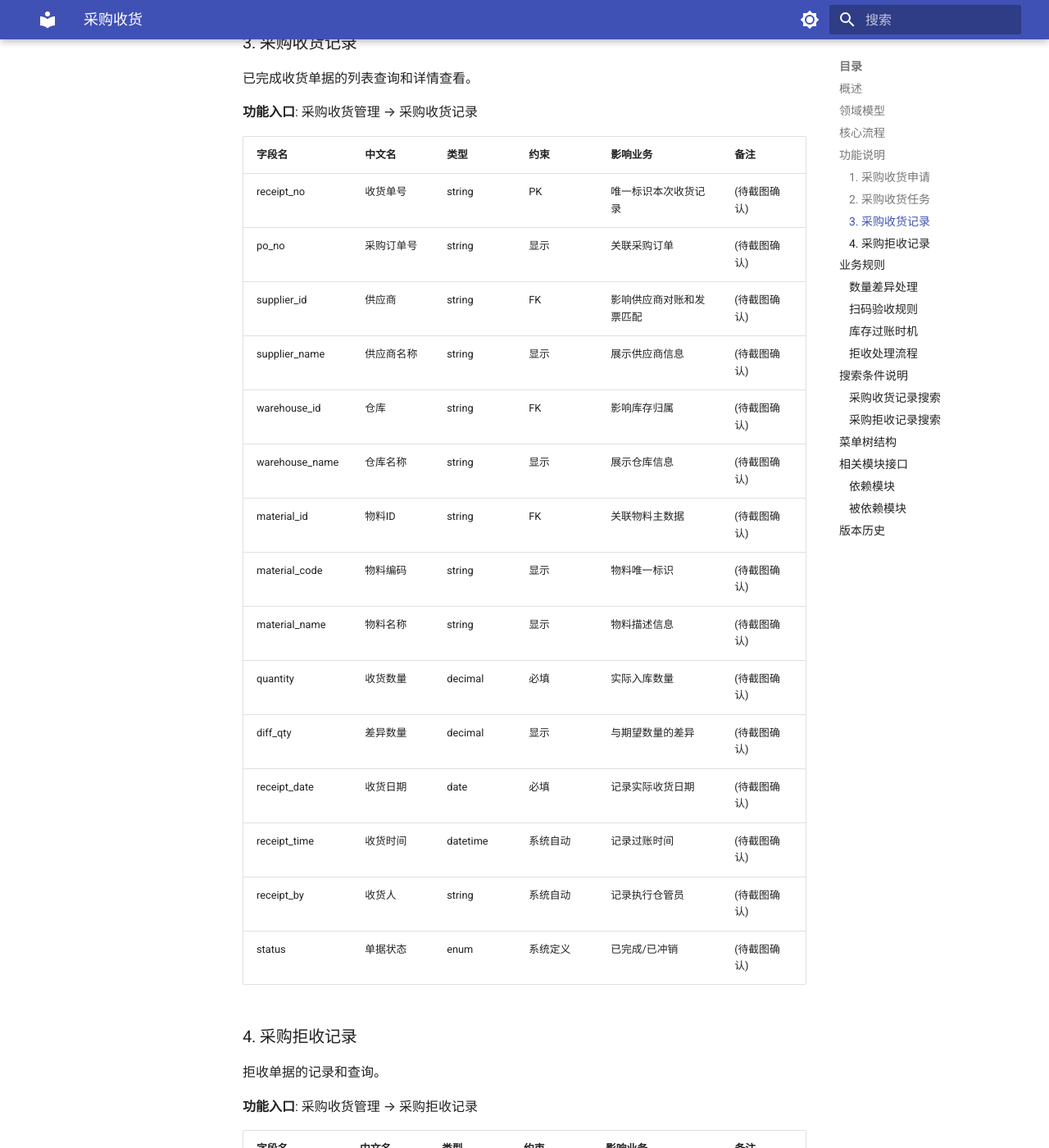
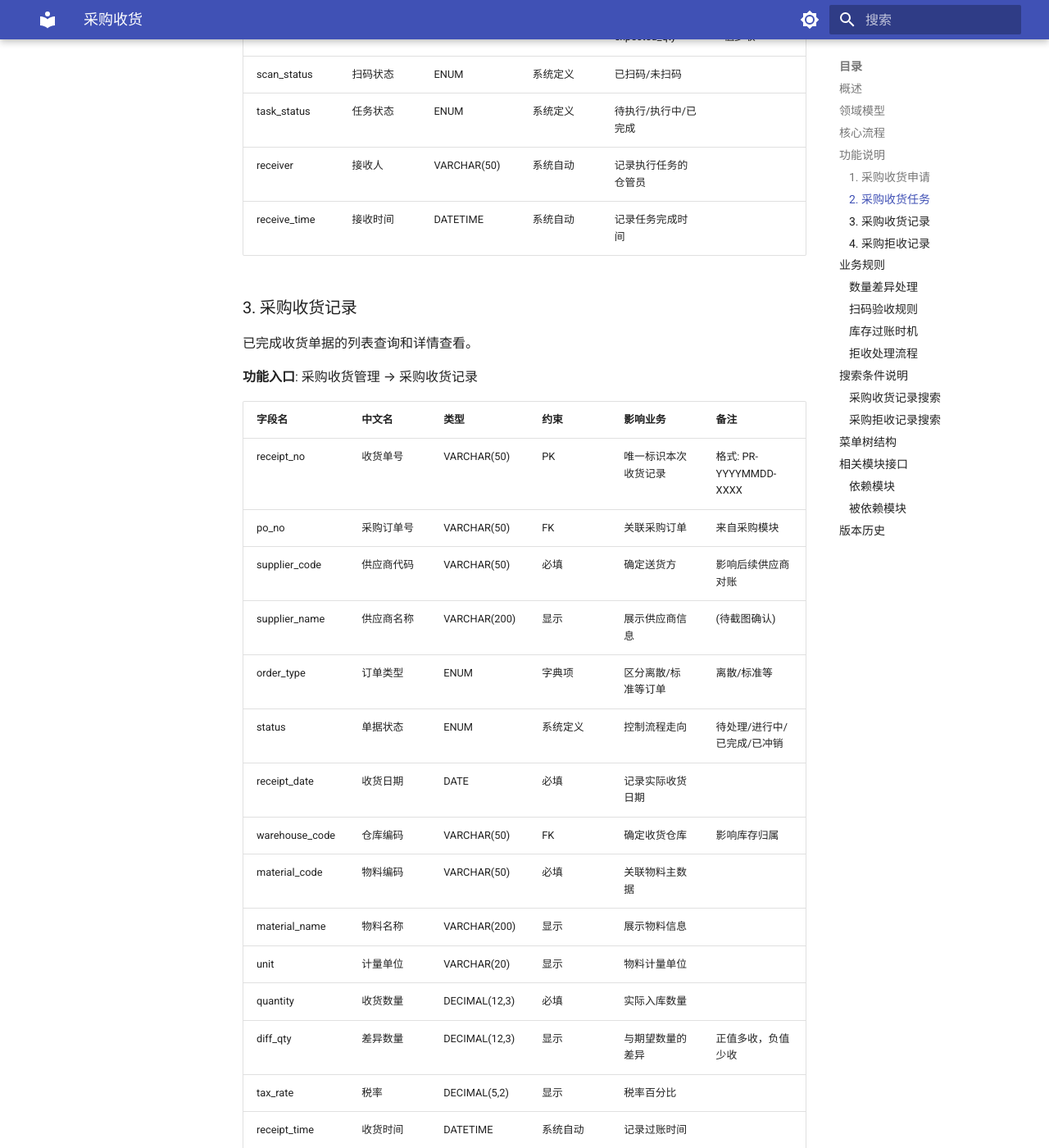
Before and after one commit to jiargcn/MomProductDocument, an MkDocs documentation site: the page built from docs/05-WMS-库房管理/03-采购收货/index.md, in a window 1280 px wide and 1400 px high, scrolled down 4982 px. Shown: the whole window at 82% size. Built offline with MkDocs 1.6.1 and Material for MkDocs 9.7.7, drawn with Linux system fonts in a browser that asks for light colours; some of the changed text lies outside the part shown.

Commit message:
feat(WMS): 更新采购收货字段，基于实测环境数据

```diff
--- a/docs/05-WMS-库房管理/03-采购收货/index.md
+++ b/docs/05-WMS-库房管理/03-采购收货/index.md
@@ -160,15 +160,19 @@
 
 | 字段名 | 中文名 | 类型 | 约束 | 影响业务 | 备注 |
 |--------|--------|------|------|----------|------|
-| request_no | 申请单号 | string | 系统自动生成 | 用于唯一标识本次收货申请 | 格式: PR-YYYYMMDD-XXXX |
-| po_no | 采购订单号 | string | 必填, FK | 关联采购订单，获取供应商/物料信息 | (待截图确认) |
-| supplier_id | 供应商 | string | 必填, FK | 确定送货方，影响后续供应商对账 | (待截图确认) |
-| warehouse_id | 仓库 | string | 必填, FK | 确定收货仓库，影响库存归属 | (待截图确认) |
-| expected_date | 预计到货日期 | date | 必填 | 用于提前备货和任务调度 | (待截图确认) |
-| material_list | 物料明细 | array | 至少一条 | 明确本次收货的物料清单 | (待截图确认) |
-| status | 申请单状态 | enum | 系统定义 | 控制流程走向: 待审批/已审批/已取消 | (待截图确认) |
-| creator | 创建人 | string | 系统自动 | 记录操作人员 | (待截图确认) |
-| create_time | 创建时间 | datetime | 系统自动 | 记录创建时间戳 | (待截图确认) |
+| request_no | 申请单号 | VARCHAR(50) | 系统自动生成 | 用于唯一标识本次收货申请 | 格式: PR-YYYYMMDD-XXXX |
+| po_no | 采购订单号 | VARCHAR(50) | 必填, FK | 关联采购订单，获取供应商/物料信息 | 来源采购模块 |
+| supplier_code | 供应商代码 | VARCHAR(50) | 必填 | 确定送货方，影响后续供应商对账 | 来自供应商主数据 |
+| order_type | 订单类型 | ENUM | 字典项 | 区分离散/标准采购等 | 离散/标准采购 |
+| material_code | 物料编码 | VARCHAR(50) | 必填 | 关联物料主数据 | |
+| material_name | 物料名称 | VARCHAR(200) | 显示 | 展示物料信息 | |
+| unit | 计量单位 | VARCHAR(20) | 显示 | 物料计量单位 | |
+| order_qty | 订单数量 | DECIMAL(12,3) | 必填 | 采购订单中的订购数量 | |
+| expected_date | 预计到货日期 | DATE | 必填 | 用于提前备货和任务调度 | |
+| status | 申请单状态 | ENUM | 系统定义 | 控制流程走向: 待审批/已审批/已取消 | |
+| tax_rate | 税率 | DECIMAL(5,2) | 显示 | 税率百分比 | |
+| creator | 创建人 | VARCHAR(50) | 系统自动 | 记录操作人员 | |
+| create_time | 创建时间 | DATETIME | 系统自动 | 记录创建时间戳 | |
 
 ### 2. 采购收货任务
 
@@ -178,17 +182,21 @@
 
 | 字段名 | 中文名 | 类型 | 约束 | 影响业务 | 备注 |
 |--------|--------|------|------|----------|------|
-| task_id | 任务ID | string | PK | 唯一标识一个收货任务 | (待截图确认) |
-| request_no | 申请单号 | string | 显示 | 关联申请单信息 | (待截图确认) |
-| material_code | 物料编码 | string | 扫码获取 | 扫码枪扫描获取 | (待截图确认) |
-| material_name | 物料名称 | string | 显示 | 展示物料信息 | (待截图确认) |
-| expected_qty | 期望数量 | decimal | 来自订单 | 采购订单中的订购数量 | (待截图确认) |
-| received_qty | 实收数量 | decimal | 必填 | 仓管员实际清点数量 | (待截图确认) |
-| diff_qty | 差异数量 | decimal | 计算字段 | received_qty - expected_qty | (待截图确认) |
-| scan_status | 扫码状态 | enum | 系统定义 | 已扫码/未扫码 | (待截图确认) |
-| task_status | 任务状态 | enum | 系统定义 | 待执行/执行中/已完成 | (待截图确认) |
-| receiver | 接收人 | string | 系统自动 | 记录执行任务的仓管员 | (待截图确认) |
-| receive_time | 接收时间 | datetime | 系统自动 | 记录任务完成时间 | (待截图确认) |
+| task_id | 任务ID | VARCHAR(50) | PK | 唯一标识一个收货任务 | |
+| request_no | 申请单号 | VARCHAR(50) | FK | 关联申请单信息 | |
+| po_no | 采购订单号 | VARCHAR(50) | 显示 | 关联采购订单 | |
+| supplier_code | 供应商代码 | VARCHAR(50) | 显示 | 展示供应商信息 | |
+| material_code | 物料编码 | VARCHAR(50) | 扫码获取 | 扫码枪扫描获取 | |
+| material_name | 物料名称 | VARCHAR(200) | 显示 | 展示物料信息 | |
+| unit | 计量单位 | VARCHAR(20) | 显示 | 物料计量单位 | |
+| order_qty | 订单数量 | DECIMAL(12,3) | 来自订单 | 采购订单中的订购数量 | |
+| expected_qty | 期望数量 | DECIMAL(12,3) | 计算 | order_qty - 已收货数量 | |
+| received_qty | 实收数量 | DECIMAL(12,3) | 必填 | 仓管员实际清点数量 | |
+| diff_qty | 差异数量 | DECIMAL(12,3) | 计算字段 | received_qty - expected_qty | 正值多收，负值少收 |
+| scan_status | 扫码状态 | ENUM | 系统定义 | 已扫码/未扫码 | |
+| task_status | 任务状态 | ENUM | 系统定义 | 待执行/执行中/已完成 | |
+| receiver | 接收人 | VARCHAR(50) | 系统自动 | 记录执行任务的仓管员 | |
+| receive_time | 接收时间 | DATETIME | 系统自动 | 记录任务完成时间 | |
 
 ### 3. 采购收货记录
 
@@ -198,21 +206,22 @@
 
 | 字段名 | 中文名 | 类型 | 约束 | 影响业务 | 备注 |
 |--------|--------|------|------|----------|------|
-| receipt_no | 收货单号 | string | PK | 唯一标识本次收货记录 | (待截图确认) |
-| po_no | 采购订单号 | string | 显示 | 关联采购订单 | (待截图确认) |
-| supplier_id | 供应商 | string | FK | 影响供应商对账和发票匹配 | (待截图确认) |
-| supplier_name | 供应商名称 | string | 显示 | 展示供应商信息 | (待截图确认) |
-| warehouse_id | 仓库 | string | FK | 影响库存归属 | (待截图确认) |
-| warehouse_name | 仓库名称 | string | 显示 | 展示仓库信息 | (待截图确认) |
-| material_id | 物料ID | string | FK | 关联物料主数据 | (待截图确认) |
-| material_code | 物料编码 | string | 显示 | 物料唯一标识 | (待截图确认) |
-| material_name | 物料名称 | string | 显示 | 物料描述信息 | (待截图确认) |
-| quantity | 收货数量 | decimal | 必填 | 实际入库数量 | (待截图确认) |
-| diff_qty | 差异数量 | decimal | 显示 | 与期望数量的差异 | (待截图确认) |
-| receipt_date | 收货日期 | date | 必填 | 记录实际收货日期 | (待截图确认) |
-| receipt_time | 收货时间 | datetime | 系统自动 | 记录过账时间 | (待截图确认) |
-| receipt_by | 收货人 | string | 系统自动 | 记录执行仓管员 | (待截图确认) |
-| status | 单据状态 | enum | 系统定义 | 已完成/已冲销 | (待截图确认) |
+| receipt_no | 收货单号 | VARCHAR(50) | PK | 唯一标识本次收货记录 | 格式: PR-YYYYMMDD-XXXX |
+| po_no | 采购订单号 | VARCHAR(50) | FK | 关联采购订单 | 来自采购模块 |
+| supplier_code | 供应商代码 | VARCHAR(50) | 必填 | 确定送货方 | 影响后续供应商对账 |
+| supplier_name | 供应商名称 | VARCHAR(200) | 显示 | 展示供应商信息 | (待截图确认) |
+| order_type | 订单类型 | ENUM | 字典项 | 区分离散/标准等订单 | 离散/标准等 |
+| status | 单据状态 | ENUM | 系统定义 | 控制流程走向 | 待处理/进行中/已完成/已冲销 |
+| receipt_date | 收货日期 | DATE | 必填 | 记录实际收货日期 | |
+| warehouse_code | 仓库编码 | VARCHAR(50) | FK | 确定收货仓库 | 影响库存归属 |
+| material_code | 物料编码 | VARCHAR(50) | 必填 | 关联物料主数据 | |
+| material_name | 物料名称 | VARCHAR(200) | 显示 | 展示物料信息 | |
+| unit | 计量单位 | VARCHAR(20) | 显示 | 物料计量单位 | |
+| quantity | 收货数量 | DECIMAL(12,3) | 必填 | 实际入库数量 | |
+| diff_qty | 差异数量 | DECIMAL(12,3) | 显示 | 与期望数量的差异 | 正值多收，负值少收 |
+| tax_rate | 税率 | DECIMAL(5,2) | 显示 | 税率百分比 | |
+| receipt_time | 收货时间 | DATETIME | 系统自动 | 记录过账时间 | |
+| receipt_by | 收货人 | VARCHAR(50) | 系统自动 | 记录执行仓管员 | |
 
 ### 4. 采购拒收记录
 
```
